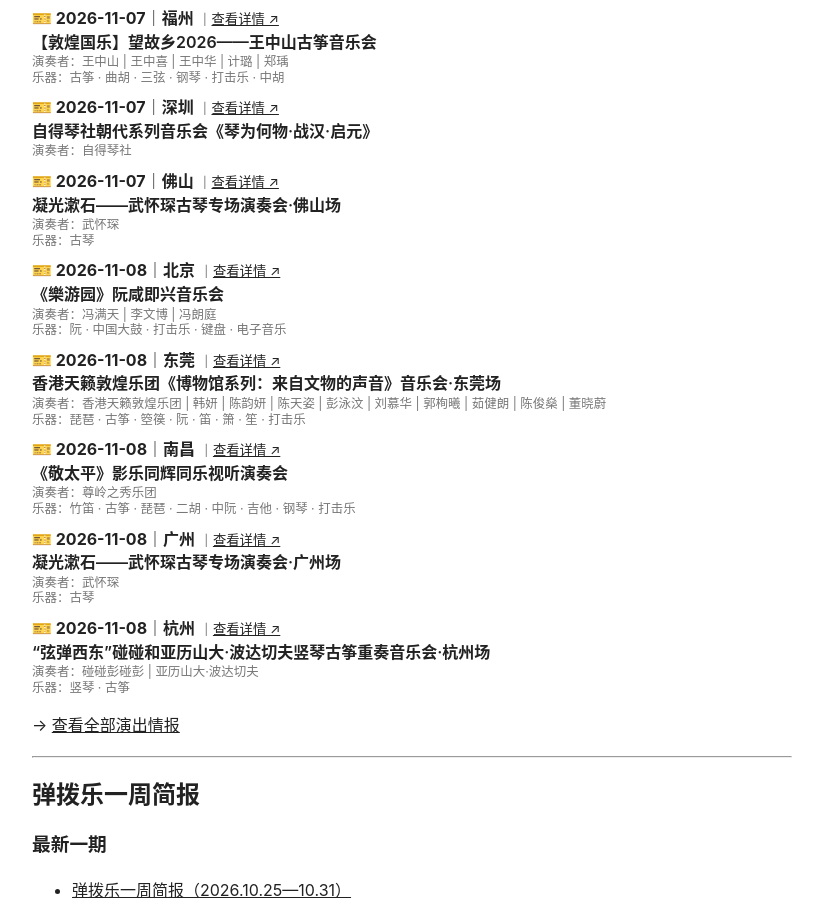
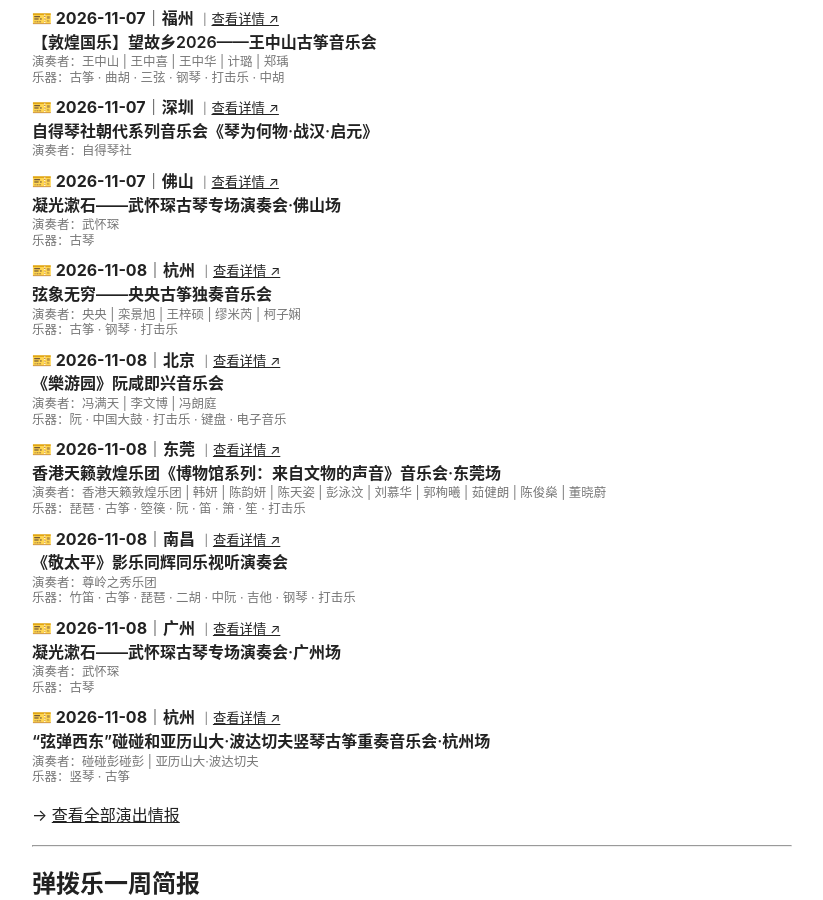
Before and after one commit to KeenKwok/boxianji, a Jekyll site: the page built from index.md, in a window 1280 px wide and 900 px high, scrolled down 739 px. Shown: the whole window, without its empty margins (228-1051 px from the left). Built offline with Jekyll 4.4.1, drawn with Linux system fonts in a browser that asks for light colours.

Commit message:
更新 attention.yml

```diff
--- a/_data/attention.yml
+++ b/_data/attention.yml
@@ -1,3 +1,19 @@
+- id: "20261108-hangzhou-xianxiangwuxiong-yangyang-guqin-solo"
+  date: "2026-11-08"
+  city: "杭州"
+  title: "弦象无穷——央央古筝独奏音乐会"
+  performers:
+    - "央央"
+    - "栾景旭"
+    - "王梓硕"
+    - "缪米芮"
+    - "柯子娴"
+  instruments:
+    - "古筝"
+    - "钢琴"
+    - "打击乐"
+  link: "https://mp.weixin.qq.com/s/0uSIsS7Av9Hle_bqJXg8MA"
+
 - id: "20261108-beijing-yueyouyuan-fengmantian-ruan-improv"
   date: "2026-11-08"
   city: "北京"
```
